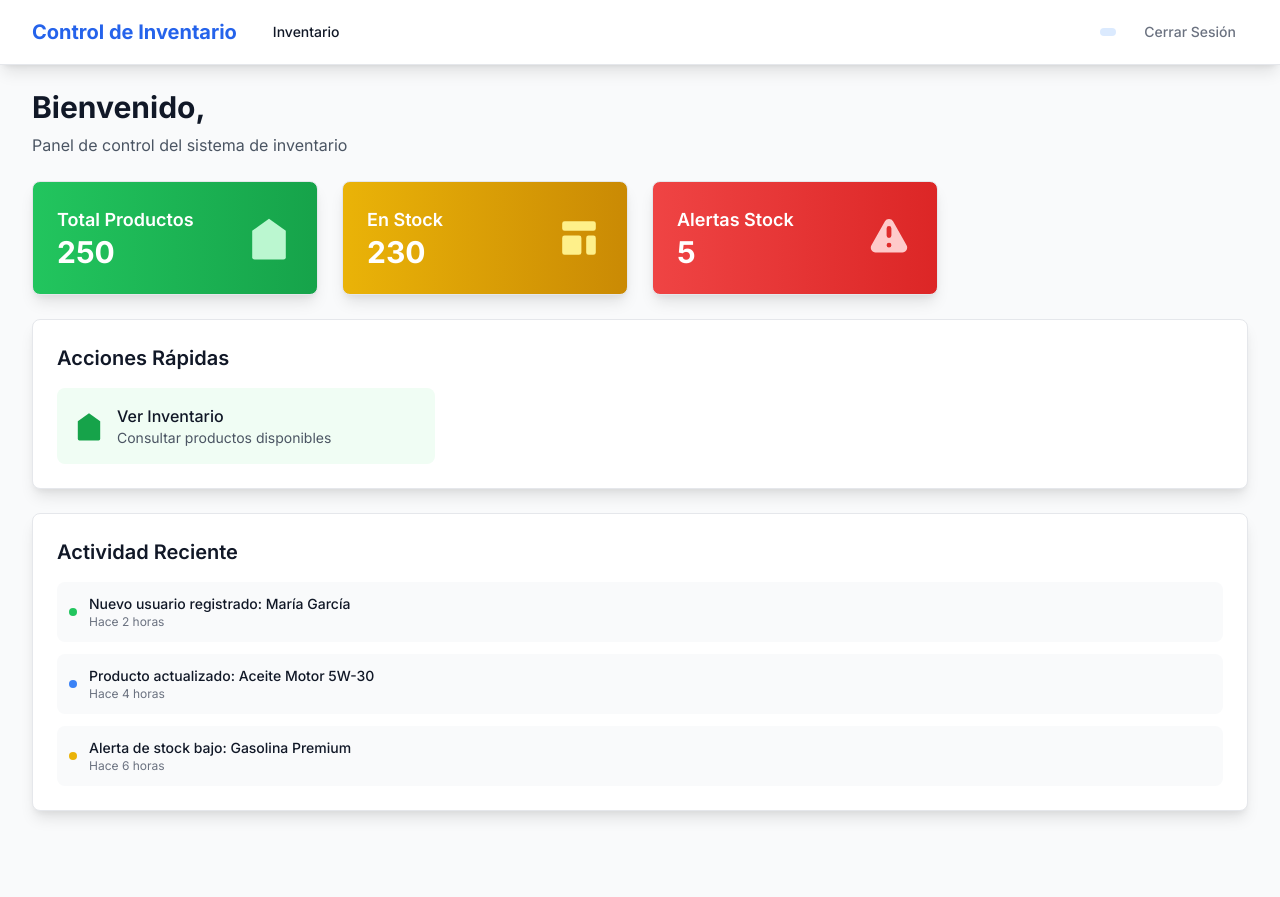
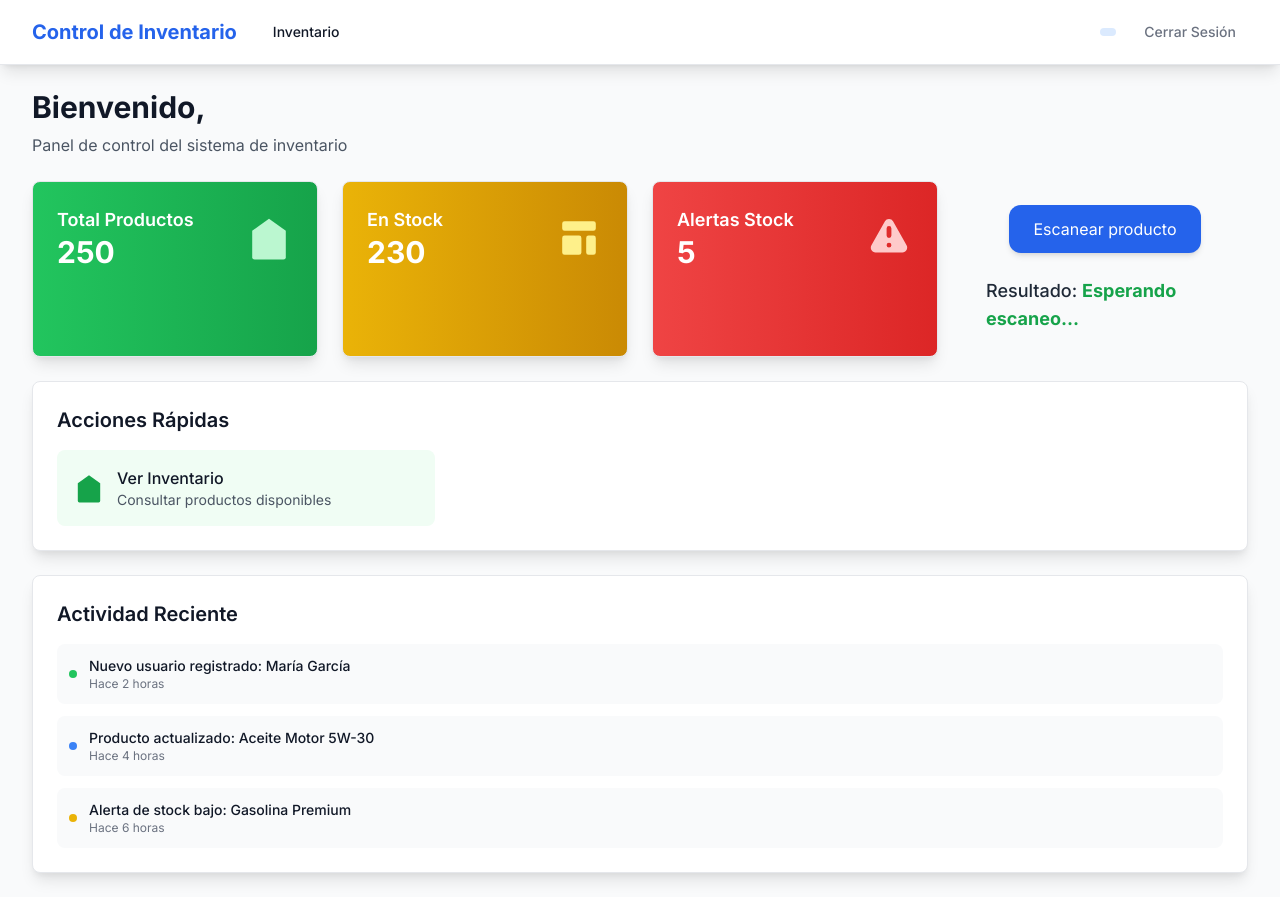
Before and after one commit to katherine-j-c-s/control_inventario_tesis, a Next.js app in the folder frontend/: page /dashboard in a window 1280 px wide. Before the commit the page ends 835 px from the top, so only its background shows below. Built offline with nearby package versions, Linux system fonts and the light colour scheme; sample sign-in values are in the browser's storage.

Commit message:
update qr scanner

```diff
--- a/frontend/src/app/dashboard/page.js
+++ b/frontend/src/app/dashboard/page.js
@@ -5,6 +5,7 @@ import { motion } from 'framer-motion';
 import { AuthProvider, useAuth } from '@/hooks/useAuth';
 import Layout from '@/components/Layout';
 import { useRouter } from 'next/navigation';
+import QrScanner from '@/components/QrScan';
 
 function DashboardContent() {
   const { user, loading, isAdmin, hasPermission } = useAuth();
@@ -146,7 +147,10 @@ function DashboardContent() {
                 </svg>
               </div>
             </div>
+
           </motion.div>
+          <QrScanner/>
+
         </div>
 
         {/* Quick Actions */}
--- a/frontend/src/components/QrScan.js
+++ b/frontend/src/components/QrScan.js
@@ -1,6 +1,7 @@
 "use client";
 import { useState } from "react";
-import QrReader from "@blackbox-vision/react-qr-reader";
+import { QrReader } from "@blackbox-vision/react-qr-reader";
+
 
 export default function QrScanner() {
   const [open, setOpen] = useState(false);
```
